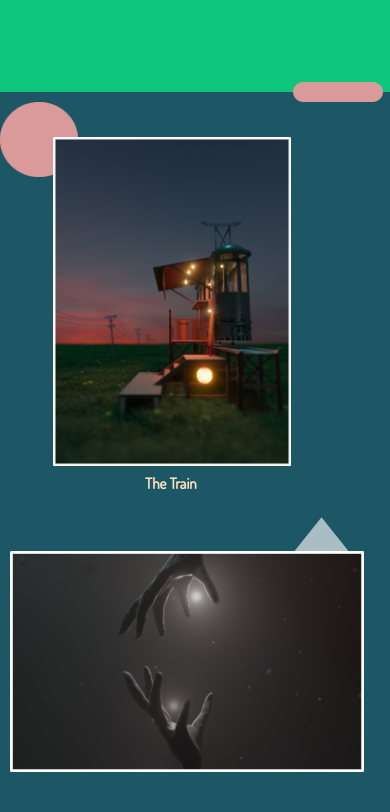
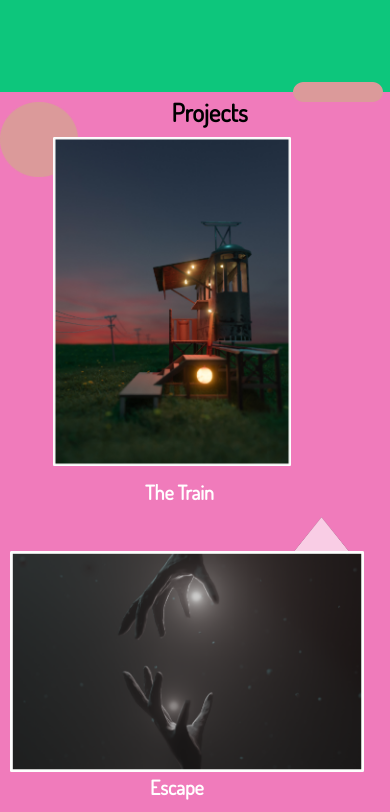
Before and after one commit to ND15/My_Website_V2, a plain HTML site: page template/index.html in a window 390 px wide. Shown: the part 832-1644 px from the top of the page. Drawn offline with Linux system fonts and the light colour scheme; a web font is replaced by a local one.

Commit message:
Added extra images and pages

```diff
--- a/static/css/styles.css
+++ b/static/css/styles.css
@@ -77,6 +77,13 @@ nav ul li a:hover
     background-color: #1D5664;
 }
 
+.page-three
+{
+    width: 100%;
+    height: 50%;
+    background-color: #96344E;
+}
+
 .description
 {
     position: absolute;
@@ -121,12 +128,6 @@ nav ul li a:hover
     {
         transform: rotate(360deg);
     }
-}
-
-.scroll-button
-{
-    text-decoration: none;
-    opacity: 0.2;
 }
 
 .scroll-down
@@ -230,14 +231,51 @@ nav ul li a:hover
 
 .image-one-description
 {
-    font-family: 'Lora', sans-serif;
+    font-family: 'Dosis', sans-serif;
     position: absolute;
     font-size: 30px;
-    color: bisque;
+    color: white;
     display: flex;
     left: 175px;
     padding-top: 530px;
 }
+
+.image-two-description
+{
+    padding-top: 485px;
+    font-family: 'Dosis';
+    font-size: 30px;
+    color: white;
+    margin-left: 1100px;
+}
+
+.image-three-description
+{
+    position: absolute;
+    padding-top: 945px;
+    left: 685px;
+    color: white;
+    font-family: 'Dosis';
+    font-size: 30px;
+}
+
+.firefly
+{
+    position: absolute;
+    width: 398px;
+    height: 394px;
+    padding-top: 557px;
+    left: 520px;
+}
+
+.projects
+{
+    position: absolute;
+    left:47%;
+    padding-top: 1%;
+    font-size: 45px;
+}
+
 
 @media only screen and (max-width:700px)
 {
@@ -280,7 +318,7 @@ nav ul li a:hover
     }
     .scroll-down
     {
-        bottom: 30px;
+        bottom: 15px;
         left: 50%;
     }
     .page-one
@@ -308,7 +346,7 @@ nav ul li a:hover
     }
     .image-one-description
     {
-        font-size: 15px;
+        font-size: 20px;
         font-family: 'Dosis', sans-serif;
         padding-top: 370px;
         left:145px;
@@ -327,4 +365,48 @@ nav ul li a:hover
         left:280px;
         padding-top: 425px;
     }
+    .page-two
+    {
+        height: 110%;
+    }
+    .image-two-description
+    {
+        padding-top: 665px;
+        font-family: 'Dosis';
+        font-size: 20px;
+        color: white;
+        margin-left: 150px;
+    }
+    .firefly
+    {
+        width:  284px;
+        height: 280px;
+        position: absolute;
+        padding-top: 776px;
+        left:45px;
+    }
+    .page-three
+    {
+        height: 30%;
+    }
+    .image-three-description
+    {
+        padding-top: 1040px;
+        left: 160px;
+        font-size: 20px;
+        color: black;
+    }
+    .page-two
+    {
+        background-color: #f07bbb;
+    }
+    .page-three
+    {
+        background-color: aquamarine;
+    }
+    .projects
+    {
+        font-size: 25px;
+        left: 44%;
+    }
 }
--- a/template/index.html
+++ b/template/index.html
@@ -37,6 +37,7 @@
                 </div>
             </div>
             <div class="page-two" id="arts">
+                <h1 class="projects">Projects</h1>
                 <div class="image-one">
                     <img src="../static/Circle.png" alt="circleimg" class="circle">
                     <img src="../static/Hotel02 (1).png" alt="Hotelimg" class="hotel">
@@ -45,9 +46,14 @@
                 <div class="image-two">
                     <img src="../static/image-traingle.png" alt="image-traingle" class="triangle">
                     <img src="../static/handfinal8.png" alt="hand" class="hand">
+                    <h2 class="image-two-description">Escape</h2>
                 </div>
+                <img src="../static/Firefly.png" alt="img" class="firefly">
+                <h2 class='image-three-description'>Sunset</h2>
             </div>
+            <div class="page-three">
 
+            </div>
         </section>
     </body>
 </html>
```
Also changed, not shown: requirements.txt (added), static/Firefly.png (added), static/Firefly@2x.png (added), 1 other file.
